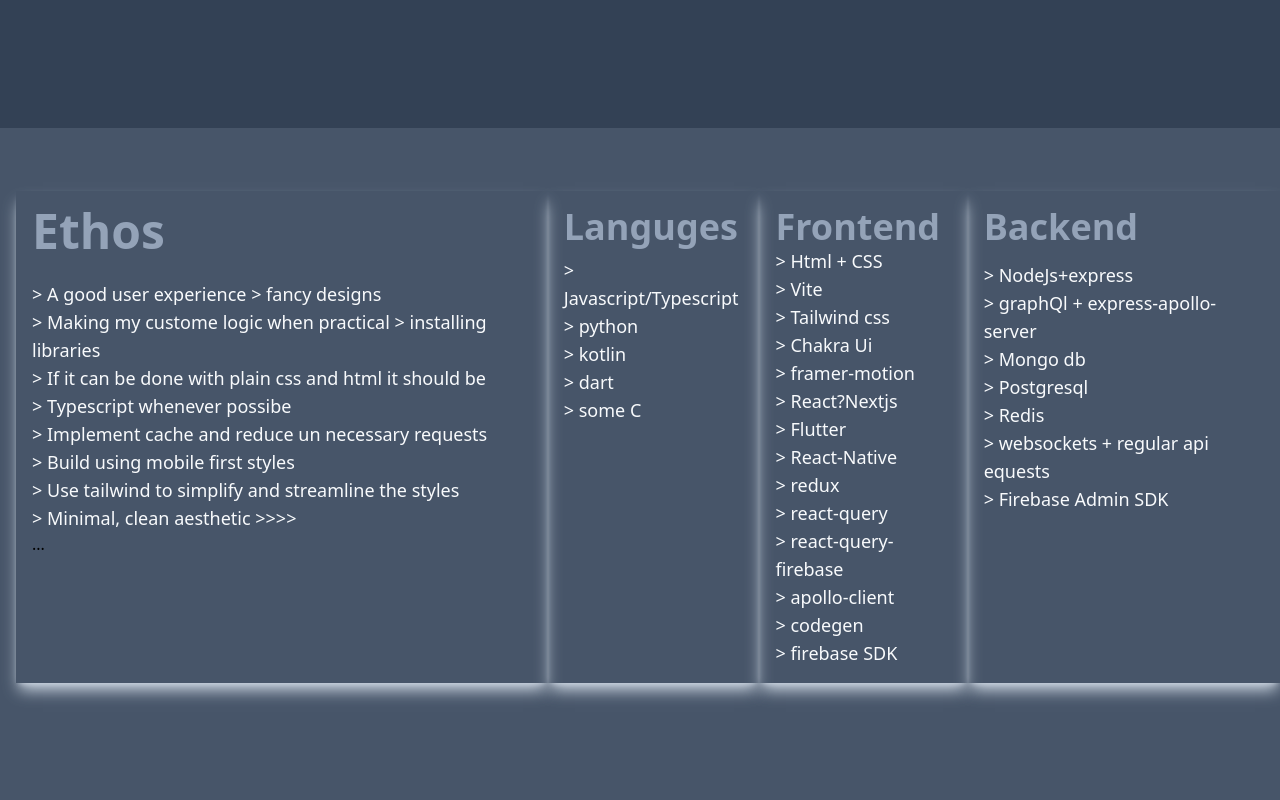
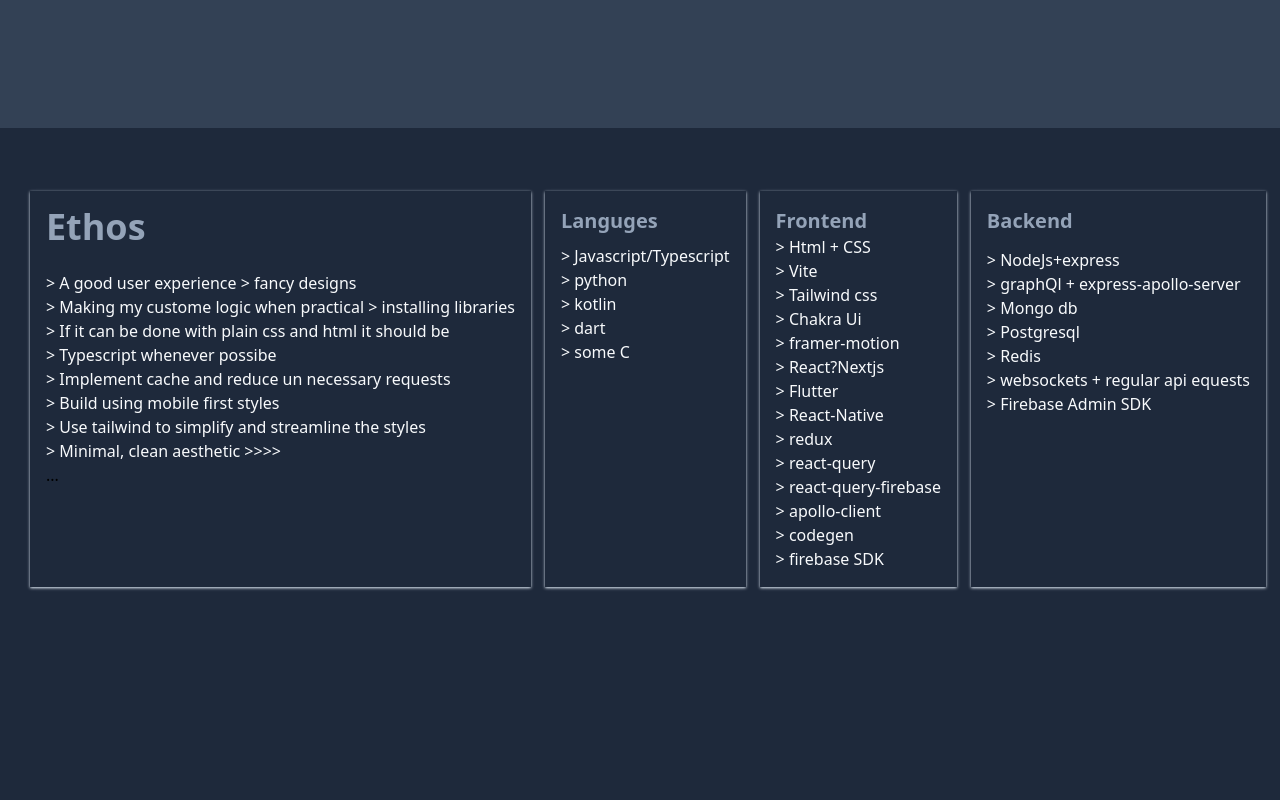
Before and after one commit to tigawanna/portfolio, a Next.js app: page / in a window 1280 px wide. Shown: the part 800-1600 px from the top of the page. Built offline with nearby package versions, Linux system fonts and the light colour scheme.

Commit message:
fixed-styles

```diff
--- a/components/about.tsx
+++ b/components/about.tsx
@@ -1,5 +1,7 @@
 import React from 'react'
 import { langs, metext,frontend,backend } from '../util/aboututils';
+import { motion } from 'framer-motion';
+
 
 interface introProps {
 
@@ -7,38 +9,58 @@ interface introProps {
 
  const About: React.FC<introProps> = ({}) => {
     return (
-        <div className="mt-[60px] min-h-screen w-[100%] flex flex-col bg-slate-600 pl-4">
+        <div className="mt-[60px] min-h-screen w-[100%] flex flex-col bg-slate-800 pl-4">
+
 
 
       <div  className="flex w-full md:flex-row flex-col justify-evenly mt-[5%]">
 
-      <div className="flex flex-col shadow-lg shadow-slate-300 p-4 ">
-        <div  className="text-3xl md:text-5xl text-slate-400 font-bold">
+      <div  className="flex flex-col shadow hover:shadow-lg shadow-slate-300 hover:shadow-green-300 p-4 ">
+        <div  className="text-3xl md:text-4xl text-slate-400 font-bold">
           Ethos
         </div>
-        <ul  className="flex flex-col mt-[5%]">
+        <ul className="flex flex-col mt-[5%]">
          {
            metext.map((item,index)=>{
              return(
-               <li key={index}
-                className="text-base md:text-lg text-slate-50 "> {">"} {item}</li>
+               <motion.li
+               whileHover={{ scale: 1.1, opacity: 1}}
+               key={index}
+              className="text-base  text-slate-50 hover:text-green-300"> {">"} {item}
+                </motion.li>
              )
            })
          }
          ...
         </ul>
       </div>
+     <div  className="flex flex-col shadow hover:shadow-lg shadow-slate-300 hover:shadow-green-300 p-4 ">
 
-      <div className="flex flex-col shadow-lg shadow-slate-300 p-4 ">
-        <div  className="text-3xl md:text-4xl text-slate-400 font-bold">
+       <div  className="text-2xl md:text-xl text-slate-400 font-bold">
           Languges
           </div>
-          <ul  className="flex flex-col mt-[5%]">
+          <ul className="flex flex-col mt-[5%]">
          {
            langs.map((item,index)=>{
              return(
                <li key={index}
-               className="text-base md:text-lg text-slate-50 "> {">"} {item}</li>
+               className="text-base text-slate-50 "> {">"} {item}</li>
+             )
+           })
+         }
+
+        </ul>
+      </div>
+      <div className="flex flex-col shadow hover:shadow-lg shadow-slate-300 hover:shadow-green-300 p-4 ">
+<div  className="text-2xl md:text-xl text-slate-400 font-bold">
+          Frontend
+          </div>
+          <ul  className="flex flex-col">
+         {
+           frontend.map((item,index)=>{
+             return(
+               <li key={index}
+               className="text-base text-slate-50 "> {">"} {item}</li>
              )
            })
          }
@@ -46,24 +68,8 @@ interface introProps {
         </ul>
       </div>
 
-    <div className="flex flex-col shadow-lg shadow-slate-300 p-4 ">
-        <div  className="text-3xl md:text-4xl text-slate-400 font-bold">
-          Frontend
-          </div>
-          <ul  className="flex flex-col">
-         {
-           frontend.map((item,index)=>{
-             return(
-               <li key={index}
-               className="text-base md:text-lg text-slate-50 "> {">"} {item}</li>
-             )
-           })
-         }
-
-        </ul>
-      </div>
-      <div className="flex flex-col shadow-lg shadow-slate-300 p-4 ">
-        <div  className="text-3xl md:text-4xl text-slate-400 font-bold">
+      <div className="flex flex-col shadow hover:shadow-lg  shadow-slate-300 hover:shadow-green-300 p-4 ">
+        <div  className="text-2xl md:text-xl text-slate-400 font-bold">
           Backend
           </div>
           <ul  className="flex flex-col mt-[5%]">
@@ -71,7 +77,7 @@ interface introProps {
            backend.map((item,index)=>{
              return(
                <li key={index}
-               className="text-base md:text-lg text-slate-50 "> {">"} {item}</li>
+               className="text-base  text-slate-50 "> {">"} {item}</li>
              )
            })
          }
--- a/components/footer.tsx
+++ b/components/footer.tsx
@@ -2,7 +2,7 @@ import React from 'react'
 import { projects } from './../util/aboututils';
 import { useRouter } from 'next/router';
 import Link from 'next/link'
-
+import {motion} from 'framer-motion'
 interface footerProps {
 
 }
@@ -22,13 +22,15 @@ return (
            projects.map((item,index)=>{
              return(
                <li key={index}
-               className="text-base md:text-lg text-slate-50 shadow-lg shadow-slate-50
-               p-4 md:w-[30%] m-[2%]">
+               className="text-base md:text-lg text-slate-50 shadow hover:shadow-lg
+                shadow-slate-50 hover:shadow-green-300 p-4 md:w-[30%] m-[2%]">
                  <Link href={item.link}>
                  <a target="_blank">
-                   <div className="text-2xl md:text-xl text-green-300 font-bold">
+                   <motion.div
+                  whileHover={{ scale: 1.1, opacity: 1}}
+                   className="text-2xl md:text-xl text-green-300 font-bold">
                    {item.title}
-                   </div>
+                   </motion.div>
                    <div className="font-medium text-sm">
                    {item.desc}
                    </div>
--- a/pages/index.tsx
+++ b/pages/index.tsx
@@ -4,10 +4,20 @@ import Link from 'next/link'
 import  Intro  from '../components/intro';
 import About  from '../components/about';
 import  Footer  from '../components/footer';
+import {motion} from 'framer-motion'
 
 
 
 const Home: NextPage = () => {
+
+  const variants = {
+    open: {
+     transition: { staggerChildren: 0.07, delayChildren: 0.2 }
+    },
+    closed: {
+     transition: { staggerChildren: 0.05, staggerDirection: -1 }
+    }
+   };
 
   return (
     <div className="flex min-h-screen flex-col items-center justify-center py-2">
@@ -18,6 +28,7 @@ const Home: NextPage = () => {
 
       <main className="flex w-full h-[100%] flex-col bg-slate-700">
       <div className="fixed top-0  h-[60px] w-screen  flex flex-col bg-slate-700 z-10 "></div>
+
       <Intro/>
       <About/>
       <Footer/>
--- a/tailwind.config.js
+++ b/tailwind.config.js
@@ -4,7 +4,7 @@ module.exports = {
     './components/**/*.{js,ts,jsx,tsx}',
   ],
   theme: {
-    extend: {},
+   extend: {},
   },
   plugins: [],
 }
```
